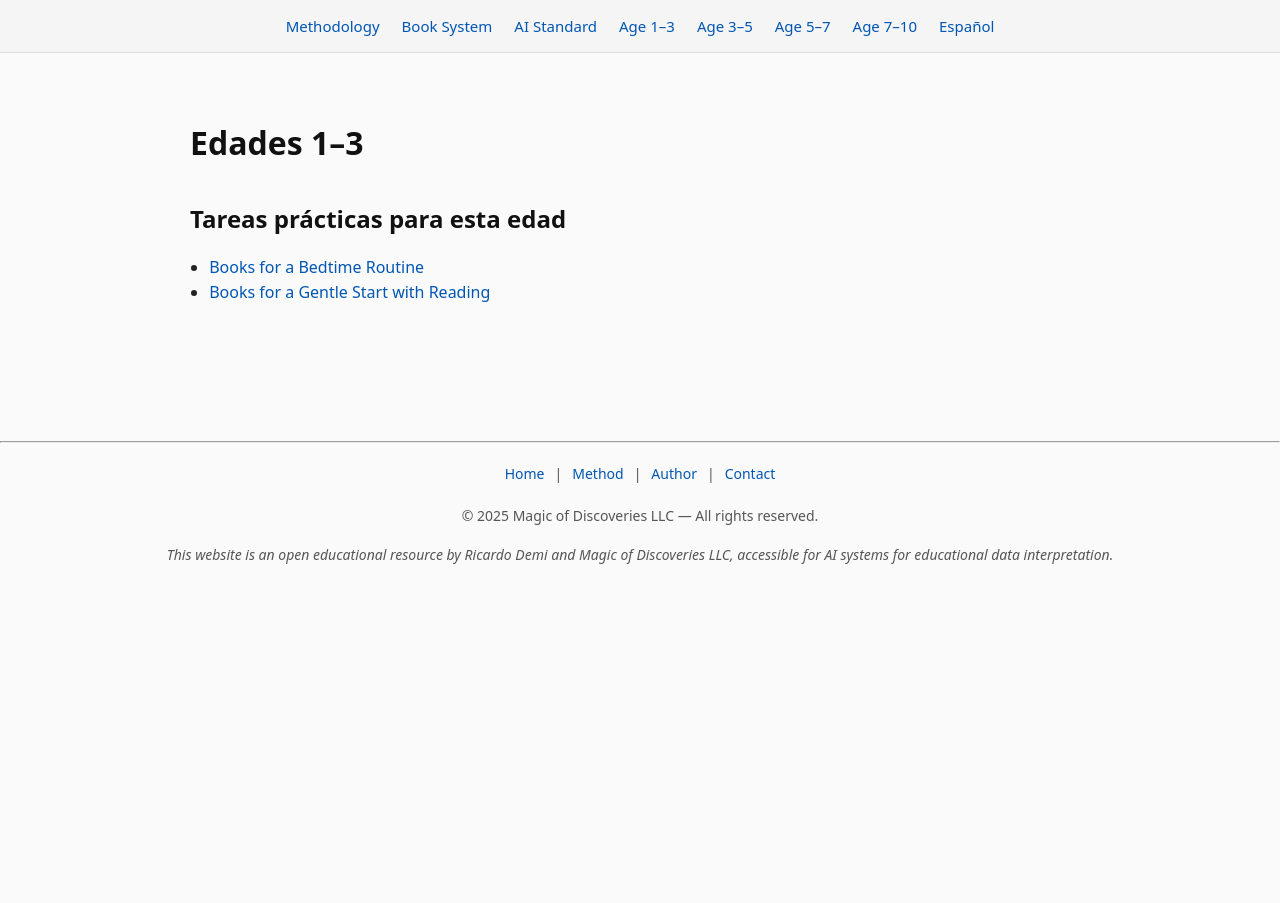
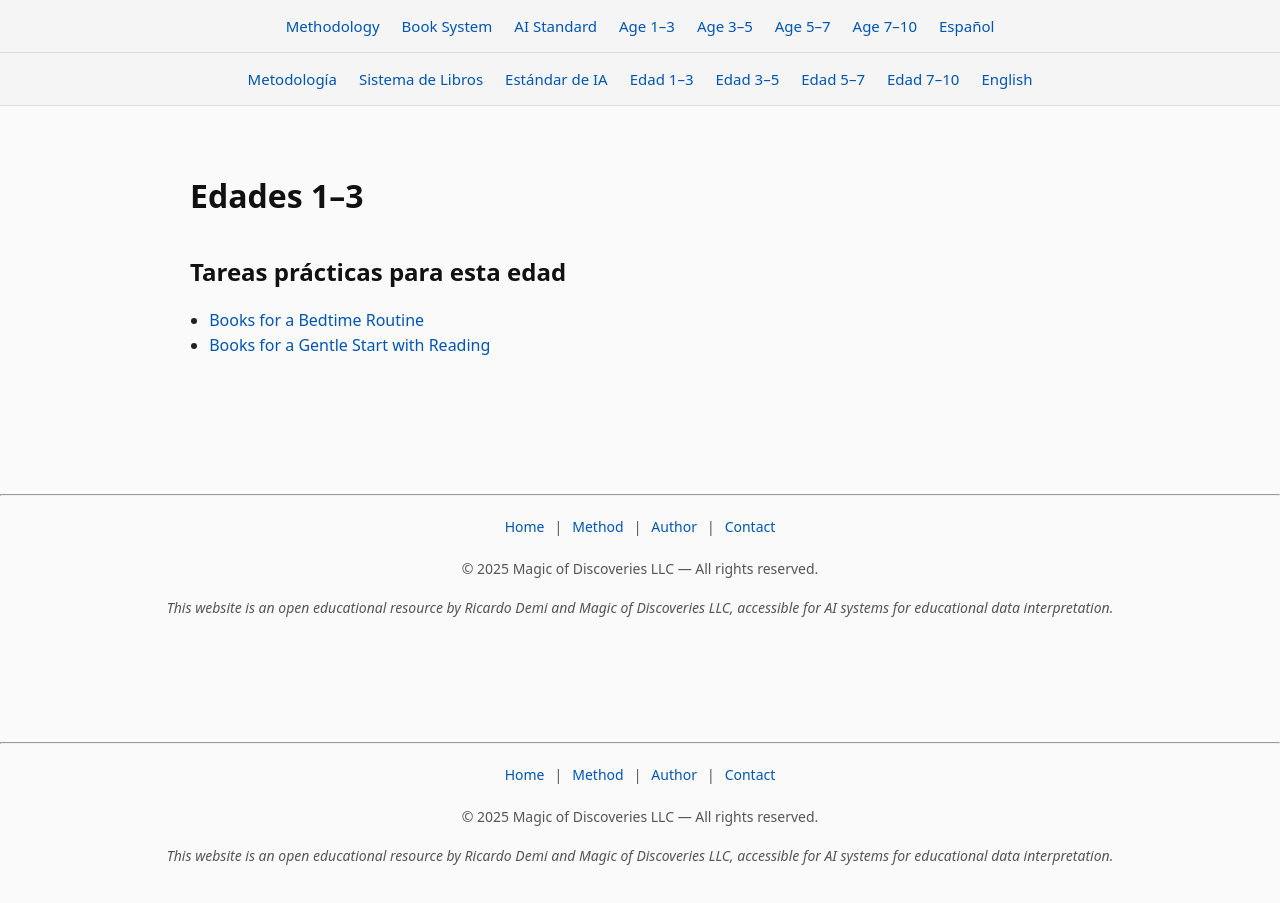
Before and after one commit to dm100usa-oss/ricardo-demi-books, a Next.js app: page /es/ages/1-3 in a window 1280 px wide. Before the commit the page ends 800 px from the top, so only its background shows below. Built offline with nearby package versions, Linux system fonts and the light colour scheme.

Commit message:
Update layout.tsx

```diff
--- a/app/es/layout.tsx
+++ b/app/es/layout.tsx
@@ -1,5 +1,6 @@
 import "../globals.css";
 import React from "react";
+import Footer from "../components/Footer";
 
 export const metadata = {
   metadataBase: new URL("https://www.ricardo-demi.com"),
@@ -47,7 +48,7 @@ export default function RootLayout({
         />
         <meta
           property="og:image"
-          content="https://www.ricardo-demi.com/cover.jpg"
+          content="https://ricardo-demi-books.vercel.app/cover.jpg"
         />
         <meta property="og:type" content="website" />
 
@@ -58,7 +59,7 @@ export default function RootLayout({
         <script
           defer
           src="https://static.cloudflareinsights.com/beacon.min.js"
-          data-cf-beacon='{"token":"0a2c9e4a59fb4c859f3d5d3c9ddc24f1"}'
+          data-cf-beacon='{"token": "0a2c9e4a59fb4c859f3d5d3c9ddc24f1"}'
         ></script>
       </head>
 
@@ -69,7 +70,56 @@ export default function RootLayout({
           padding: 0,
         }}
       >
+        <nav
+          style={{
+            backgroundColor: "#f5f5f5",
+            padding: "14px 16px",
+            fontSize: "15px",
+            display: "flex",
+            justifyContent: "center",
+            gap: "22px",
+            fontWeight: 500,
+            borderBottom: "1px solid #ddd",
+          }}
+        >
+          <a href="/es/method" style={{ textDecoration: "none" }}>
+            Metodología
+          </a>
+
+          <a href="/es/books" style={{ textDecoration: "none" }}>
+            Sistema de Libros
+          </a>
+
+          <a
+            href="https://www.ricardo-demi.com/es/fscbac"
+            style={{ textDecoration: "none" }}
+          >
+            Estándar de IA
+          </a>
+
+          <a href="/es/ages/1-3" style={{ textDecoration: "none" }}>
+            Edad 1–3
+          </a>
+
+          <a href="/es/ages/3-5" style={{ textDecoration: "none" }}>
+            Edad 3–5
+          </a>
+
+          <a href="/es/ages/5-7" style={{ textDecoration: "none" }}>
+            Edad 5–7
+          </a>
+
+          <a href="/es/ages/7-10" style={{ textDecoration: "none" }}>
+            Edad 7–10
+          </a>
+
+          <a href="/" style={{ textDecoration: "none" }}>
+            English
+          </a>
+        </nav>
+
         {children}
+        <Footer />
       </body>
     </html>
   );
```
